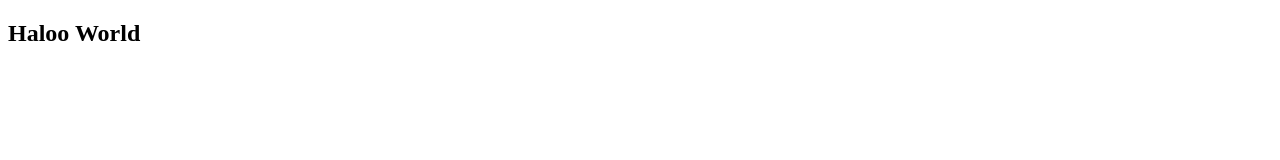
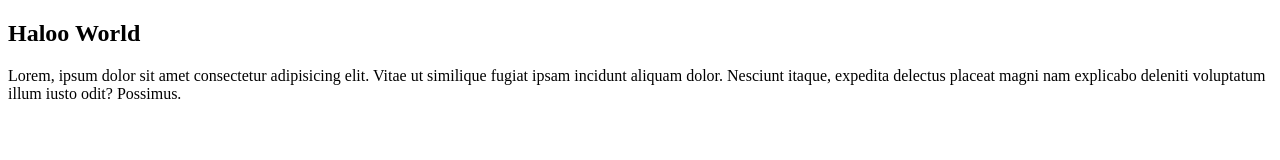
Before and after one commit to mirim127/git-test-1, a plain HTML site: page index.html in a window 1280 px wide. Drawn offline with Linux system fonts and the light colour scheme.

Commit message:
merubah file index.html

```diff
--- a/index.html
+++ b/index.html
@@ -7,5 +7,6 @@
 </head>
 <body>
     <h2>Haloo World</h2>
+    <p>Lorem, ipsum dolor sit amet consectetur adipisicing elit. Vitae ut similique fugiat ipsam incidunt aliquam dolor. Nesciunt itaque, expedita delectus placeat magni nam explicabo deleniti voluptatum illum iusto odit? Possimus.</p>
 </body>
 </html>
```
